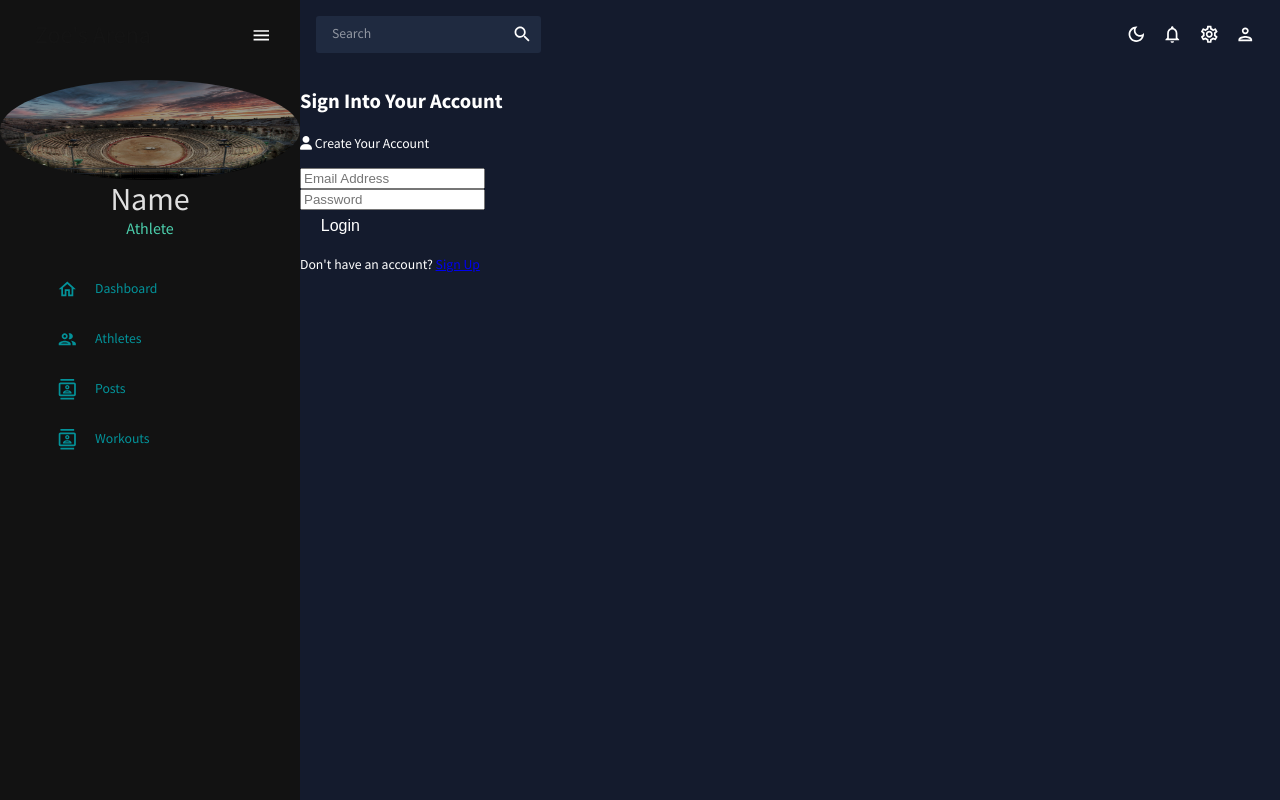
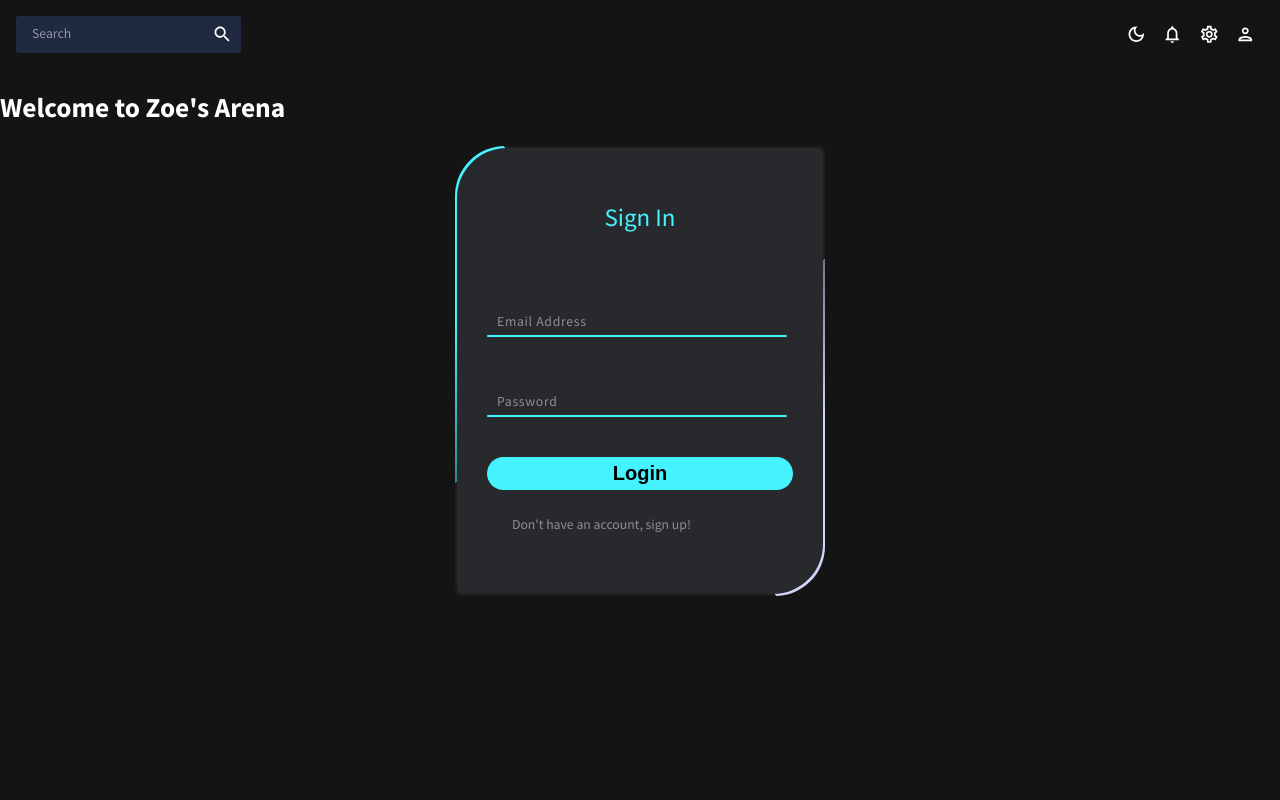
Before and after one commit to keyth202/inqwellDev, a React (Create React App) app in the folder client/: page /login in a window 1280 px wide. Built offline with nearby package versions, Linux system fonts and the light colour scheme.

Commit message:
changed login page
Added animated login page instead of landing as default

```diff
--- a/client/src/App.js
+++ b/client/src/App.js
@@ -61,7 +61,7 @@ const App= ()  => {
 
 
           <Router> <div className='app'>
-            <AuthSidebar />
+            {/*<AuthSidebar /> */}
               <main className='content'>
                 <Topbar />
               {/* <Navbar />*/}
--- a/client/src/components/auth/Login.js
+++ b/client/src/components/auth/Login.js
@@ -3,6 +3,7 @@ import { Link, Navigate } from 'react-router-dom';
 import {connect} from "react-redux";
 import { login } from "../../actions/auth";
 import PropTypes from 'prop-types';
+import './auth.css';
 
 const Login = ({login, isAuthenticated}) => {
     const [formData, setFormData] =useState({
@@ -25,6 +26,7 @@ const Login = ({login, isAuthenticated}) => {
     }
   return (
     <Fragment >
+    {/*
     <section className="container">
       <h1 className="large text-primary">Sign Into Your Account</h1>
       <p className="lead"><i className="fas fa-user"></i> Create Your Account</p>
@@ -51,6 +53,50 @@ const Login = ({login, isAuthenticated}) => {
         Don't have an account? <Link to="/register">Sign Up</Link>
       </p>
     </section>
+  */}
+  <div className='container'>
+     <h1>Welcome to Zoe's Arena</h1>
+  </div>
+
+    <div className='loginBody'>
+
+      <div className='loginBox'>
+
+          <form className="formBox" onSubmit={e => onSubmit(e)}>
+            <h2>Sign In</h2>
+
+              <div className='inputBox'>
+                <input
+                  type="email"
+                  name="email"
+                  value={email}
+                  onChange={e => onChange(e)}
+                  required
+                />
+                <span>Email Address</span>
+                <i></i>
+              </div>
+              <div className='inputBox'>
+                <input
+                  type="password"
+                  name="password"
+                  minLength="6"
+                  value={password}
+                  onChange={e => onChange(e)}
+                  required
+                />
+                <span>Password</span>
+                <i></i>
+              </div>
+              <input type="submit" className="subForm" value="Login" />
+              <div className='links'>
+                <Link to="/register">Don't have an account, sign up!</Link>
+              </div>
+          </form>
+
+      </div>
+    </div>
+
     </Fragment>
     )
 }
--- /dev/null
+++ b/client/src/components/auth/auth.css
@@ -0,0 +1,148 @@
+
+.loginBody {
+    display: flex;
+    justify-content: center;
+    align-items: center;
+    min-height: 10vh;
+  }
+  .loginBox {
+    position: relative;
+    width: 370px;
+    height: 450px;
+    background: #1c1c1c;
+    border-radius: 50px 5px;
+    overflow: hidden;
+  }
+  .loginBox::before{
+    content:'';
+    position:absolute;
+    top: -50%;
+    left: -50%;
+    width: 370px;
+    height: 450px;
+    background: linear-gradient(60deg, transparent, #45f3ff, #45f3ff);
+    transform-origin: bottom right;
+    animation: animate 6s linear infinite;
+  }
+  .loginBox::after{
+    content:'';
+    position:absolute;
+    top: -50%;
+    left: -50%;
+    width: 370px;
+    height: 450px;
+    background: linear-gradient(60deg, transparent, #cfd5fa, #cfd5fa);
+    transform-origin: bottom right;
+    animation: animate 6s linear infinite;
+    animation-delay: -3s;
+  }
+  @keyframes animate {
+    0% {
+      transform: rotate(0deg);
+    }
+    100% {
+      transform: rotate(360deg);
+    }
+  }
+  .formBox {
+    position: absolute;
+    inset: 2px;
+    border-radius : 50px 5px;
+    background: #28292d;
+    z-index: 10;
+    padding: 30px 30px;
+    display: flex;
+    flex-direction: column;
+
+  }
+  .formBox h2 {
+    color: #45f3ff;
+    font-size: 25px;
+    font-weight: 500;
+    text-align: center;
+  }
+  .inputBox {
+    position: relative;
+    width: 300px;
+    margin-top: 35px;
+  }
+  .inputBox input{
+    position:relative;
+    width: 100%;
+    padding: 20px 10px 10px;
+    background: transparent;
+    border: none;
+    outline: none;
+    color: #23242a;
+    font-size: 1em;
+    letter-spacing: 0.05em;
+    z-index: 10
+  }
+  .subForm {
+    font-size: 20px;
+    border: none;
+    outline: none;
+    background: #45f3ff;
+    padding : 5px;
+    margin-top: 40px;
+    border-radius: 90px;
+    font-weight: 600;
+    cursor: pointer;
+  }
+  .subForm:active {
+    background: linear-gradient(90deg, #45f3ff,#cfd5fa);
+    opacity: 0.8;
+  }
+  .inputBox span {
+    position: absolute;;
+    left: 0;
+    padding: 20px 10px 10px;
+    font-size: 1em;
+    color: #8f8f8f;
+    pointer-events: none;
+    letter-spacing: .05em;
+    transition: 0.5s;
+  }
+  .inputBox input:valid ~ span,
+  .inputBox input:focus ~ span {
+    color: #45f3ff;
+    font-size: .75em;
+    transform: translateX(-10px) translateY(-30px);
+
+  }
+  .inputBox i{
+    position: absolute;
+    left: 0;
+    bottom: 0;
+    width: 100%;
+    height: 2px;
+    background: #45f3ff;
+    border-radius: 4px;
+    transition: 0.5s;
+    pointer-events: none;
+    z-index: 9;
+  }
+  .inputBox input:valid ~ i,
+  .inputBox input:focus ~ i {
+    height: 44px;
+
+  }
+  .links {
+    display: flex;
+    justify-content: space-between;
+  }
+  .links a {
+    margin: 25px;
+    font-size: 1em;
+    color: #8f8f8f;
+    text-decoration: none;
+  }
+  .links a:hover,
+  .links a:nth-child(2){
+    color: #45f3ff;
+
+  }
+  .links a:nth-child(2){
+    text-decoration: underline 2px;
+    text-underline-offset: 5px;
+  }
--- a/client/src/components/layout/Landing.js
+++ b/client/src/components/layout/Landing.js
@@ -2,9 +2,9 @@ import React from 'react';
 import { Link, Navigate } from 'react-router-dom';
 import {connect} from 'react-redux';
 import PropTypes from 'prop-types';
-import SearchBar from '../search/Searchbar';
+//import SearchBar from '../search/Searchbar';
 import './landing.css';
-import { Container } from '@mui/material';
+//import { Container } from '@mui/material';
 
 const Landing = ({isAuthenticated}) => {
   if(isAuthenticated){
@@ -12,18 +12,28 @@ const Landing = ({isAuthenticated}) => {
   }
 
   return (
-    <Container>
+    <>
+    <p>rerouting</p>
+    <Navigate to="/login" />
+
+    {/*}
+    <div className='loginBody'>
 
         <h1 className="x-large">Zoe's Arena</h1>
         <p className="lead">
           Create a fitness profile, wager points versus friends and get help from trainers
         </p>
+
         <div className="buttons">
           <Link to="register" className="btn btn-primary">Sign Up</Link>
           <Link to="login" className="btn btn-light">Login</Link>
-          <SearchBar items={[{name:'cat'},{name:'dog'}]}/>
+
         </div>
-    </Container>
+    </div>
+  */}
+    </>
+
+
 
   )
 }
--- a/client/src/themes/theme.js
+++ b/client/src/themes/theme.js
@@ -147,7 +147,7 @@ export const themeSettings = (mode) => {
               light: colors.grey[100],
             },
             background: {
-              default: colors.primary[500],
+              default: colors.grey[900],
             },
           }
         : {
```
Also changed, not shown: client/src/components/layout/landing.css (line endings or trailing spaces).
